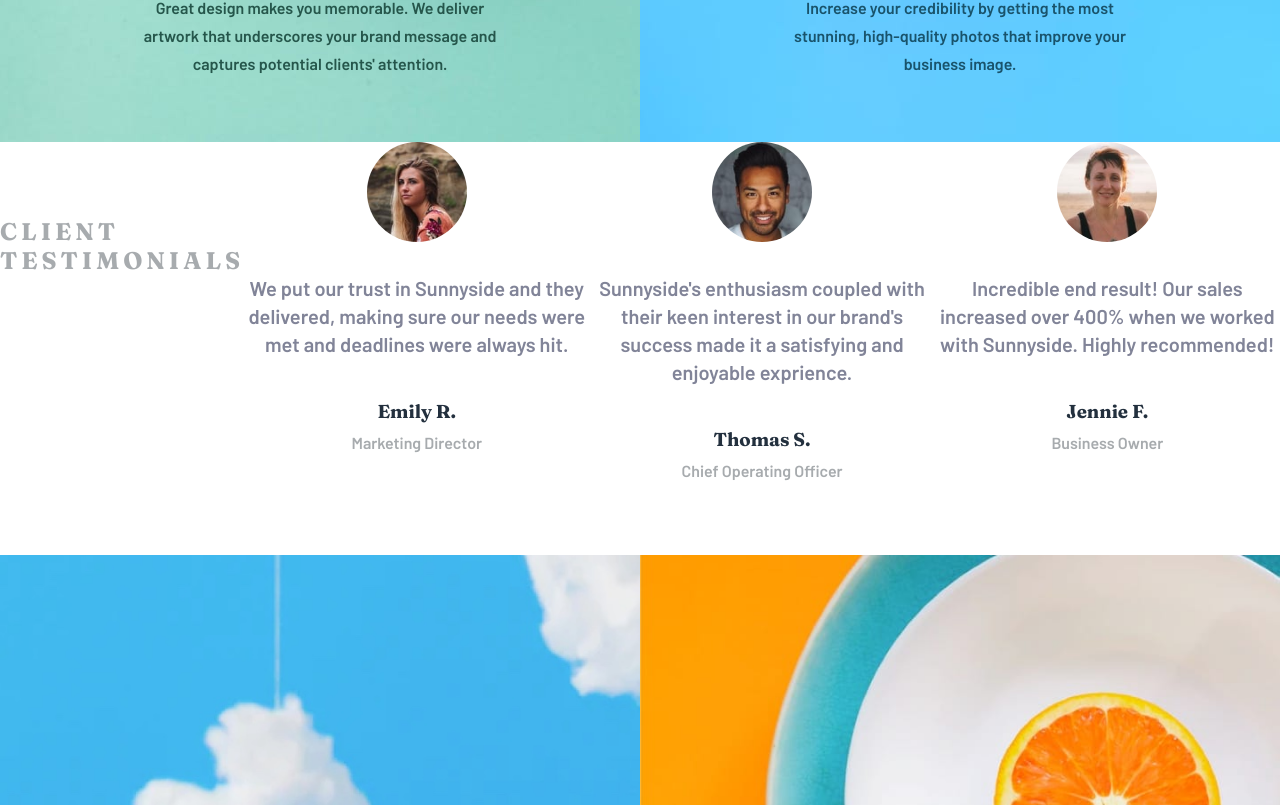
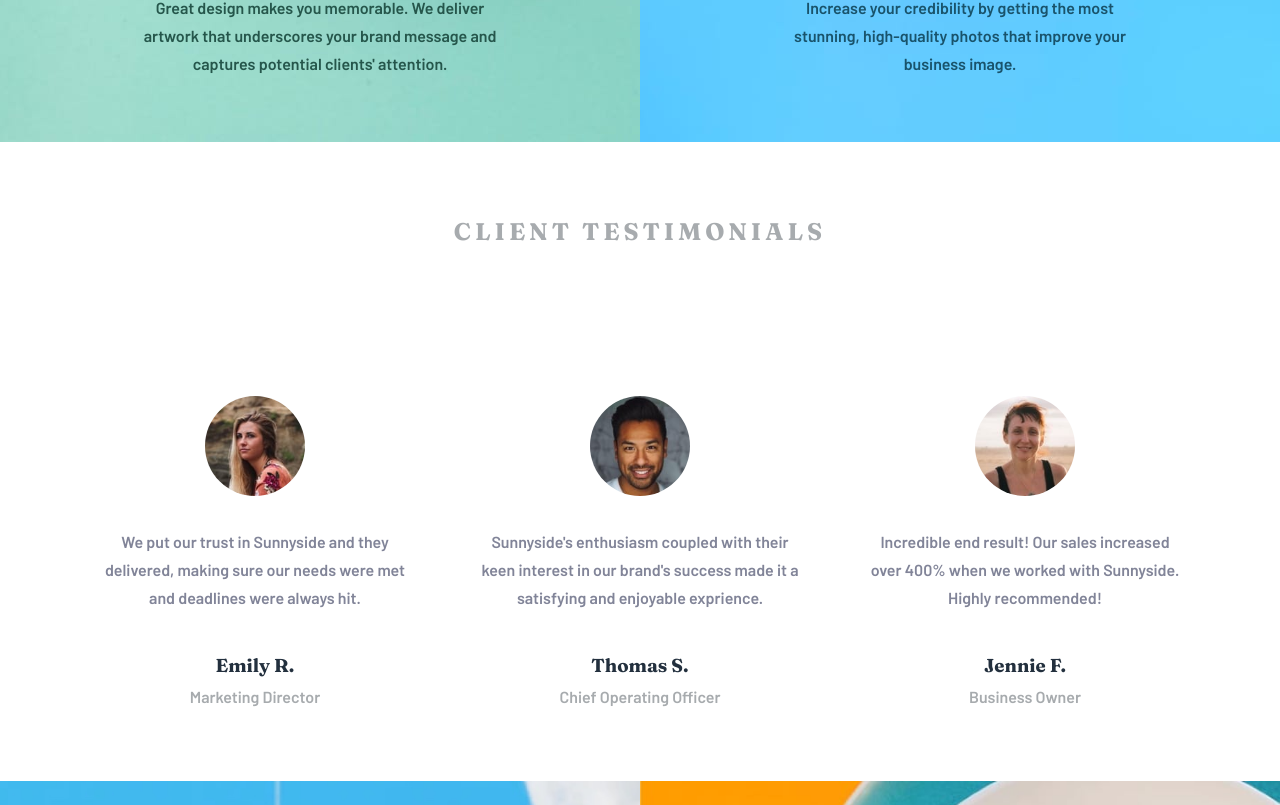
Before and after one commit to joegiuffrida/sunnyside-agency-landing-page, a Next.js app: page / in a window 1280 px wide. Shown: the part 2255-3060 px from the top of the page. Built offline with nearby package versions, Linux system fonts and the light colour scheme.

Commit message:
testimonial layout for desktop

```diff
--- a/pages/index.js
+++ b/pages/index.js
@@ -76,8 +76,8 @@
             </p>
           </div>
         </section>
+        <h2 className={styles.testimonialTitle}>CLIENT TESTIMONIALS</h2>
         <section className={styles.testimonialContainer}>
-          <h2>CLIENT TESTIMONIALS</h2>
           <div className={styles.testimonial}>
             <img src="/image-emily.jpg" alt="Image of Emily R." />
             <p>
--- a/styles/Home.module.css
+++ b/styles/Home.module.css
@@ -151,7 +151,7 @@
   flex-direction: column;
 }
 
-.testimonialContainer h2 {
+.testimonialTitle {
   font-family: Fraunces, sans-serif;
   color: hsl(210, 4%, 67%);
   margin: 75px auto;
@@ -180,6 +180,8 @@
   font-size: 1.25rem;
   color: hsl(232, 10%, 55%);
   font-family: Barlow, sans-serif;
+  padding: 0 20px;
+  min-height: 75px;
 }
 
 .testimonial h3 {
@@ -253,5 +255,19 @@
 
   .testimonialContainer {
     flex-direction: row;
+    padding: 75px;
+    gap: 25px;
+  }
+
+  .testimonialContainer h2 {
+    display: block;
+  }
+
+  .testimonial {
+    padding-bottom: 0;
+  }
+
+  .testimonial p {
+    font-size: 1rem;
   }
 }
```
